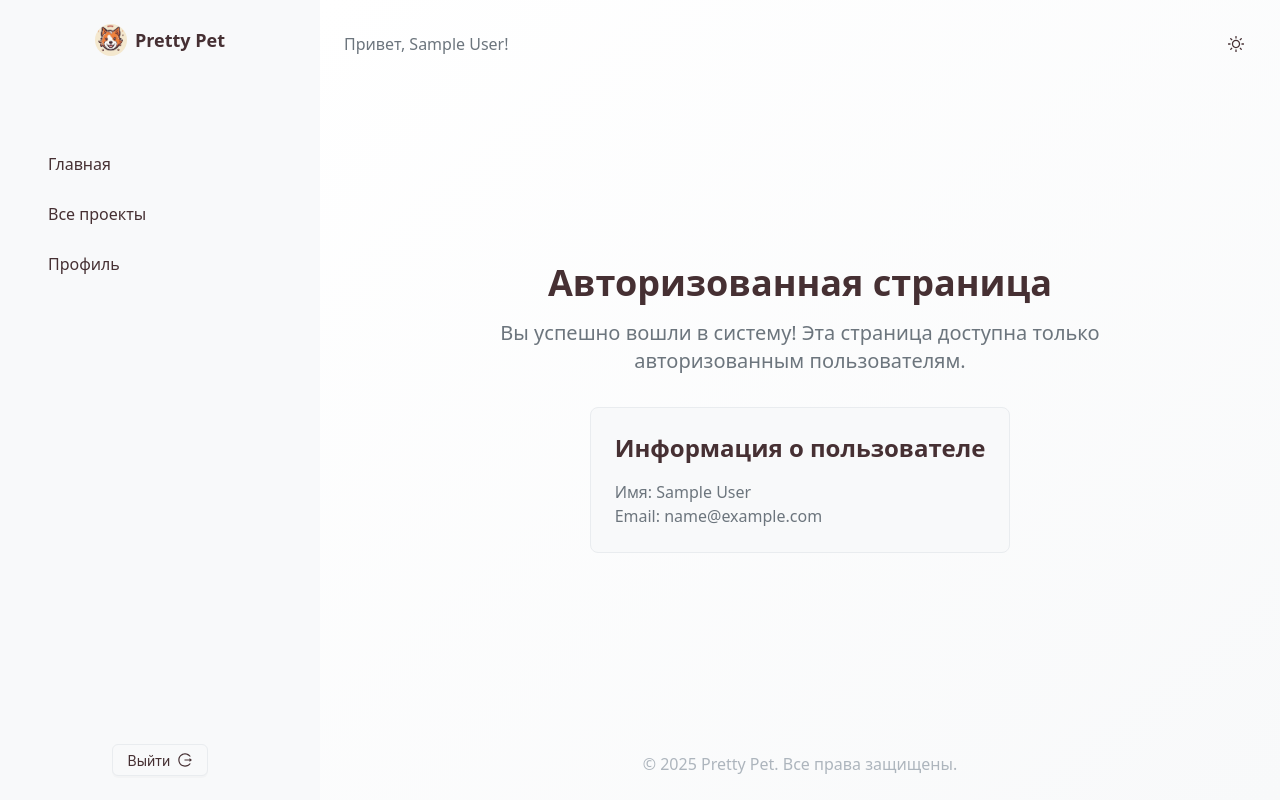
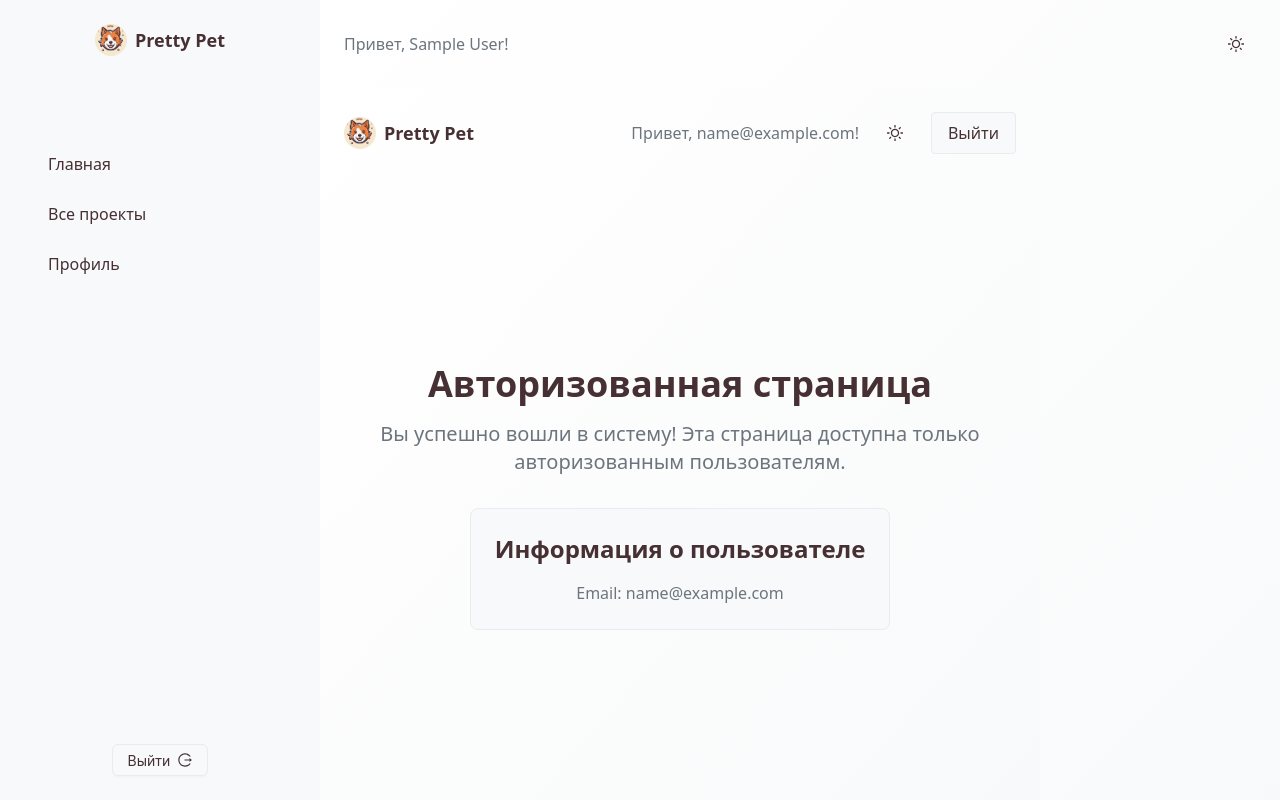
Before and after one commit to PrettyPet-Organization/frontend-react, a React (Vite) app: page /authorized in a window 1280 px wide. Built offline with nearby package versions, Linux system fonts and the light colour scheme; sample sign-in values are in the browser's storage.

Commit message:
[feature/PPF-10] delete name from auth

```diff
--- a/src/entities/User/api/userAPI.ts
+++ b/src/entities/User/api/userAPI.ts
@@ -1,5 +1,5 @@
-import type { User, RegisterData, LoginData } from '../model/userSlice';
-import { API_DELAY, EMAIL_CHECK_DELAY, EMAIL_REGEX, MOCK_USERS } from '../model/constants';
+import type { User, RegisterData, LoginData } from "../model/userSlice";
+import { EMAIL_REGEX, MOCK_USERS } from "../model/constants";
 
 // Интерфейсы для API ответов
 interface ApiResponse<T> {
@@ -13,10 +13,6 @@ interface ApiError {
   code?: string;
 }
 
-
-// Утилита для имитации задержки
-const delay = (ms: number) => new Promise(resolve => setTimeout(resolve, ms));
-
 // Утилита для генерации ID
 const generateId = () => Date.now().toString();
 
@@ -27,35 +23,28 @@ const isValidEmail = (email: string): boolean => {
 
 // API для регистрации
 export const registerUser = async (registerData: RegisterData): Promise<ApiResponse<User>> => {
-  await delay(API_DELAY);
-
   // Валидация данных
-  if (!registerData.name || registerData.name.length < 2) {
-    throw new Error('Имя должно содержать минимум 2 символа');
-  }
-
   if (!registerData.email || !isValidEmail(registerData.email)) {
-    throw new Error('Введите корректный email');
+    throw new Error("Введите корректный email");
   }
 
   if (!registerData.password || registerData.password.length < 6) {
-    throw new Error('Пароль должен содержать минимум 6 символов');
+    throw new Error("Пароль должен содержать минимум 6 символов");
   }
 
   if (registerData.confirmPassword && registerData.password !== registerData.confirmPassword) {
-    throw new Error('Пароли не совпадают');
+    throw new Error("Пароли не совпадают");
   }
 
   // Проверка на существование пользователя
   const existingUser = MOCK_USERS.find((user: User) => user.email === registerData.email);
   if (existingUser) {
-    throw new Error('Пользователь с таким email уже существует');
+    throw new Error("Пользователь с таким email уже существует");
   }
 
   // Создание нового пользователя
   const newUser: User = {
     id: generateId(),
-    name: registerData.name,
     email: registerData.email,
   };
 
@@ -64,43 +53,37 @@ export const registerUser = async (registerData: RegisterData): Promise<ApiRespo
 
   return {
     data: newUser,
-    message: 'Регистрация прошла успешно',
+    message: "Регистрация прошла успешно",
     success: true,
   };
 };
 
 // API для входа
 export const loginUser = async (loginData: LoginData): Promise<ApiResponse<User>> => {
-  await delay(API_DELAY);
-
   // Валидация данных
   if (!loginData.email || !isValidEmail(loginData.email)) {
-    throw new Error('Введите корректный email');
+    throw new Error("Введите корректный email");
   }
 
   if (!loginData.password) {
-    throw new Error('Введите пароль');
+    throw new Error("Введите пароль");
   }
 
   // Поиск пользователя
   const user = MOCK_USERS.find((u: User) => u.email === loginData.email);
   if (!user) {
-    throw new Error('Пользователь не найден');
+    throw new Error("Пользователь не найден");
   }
-
-  // В реальном приложении здесь была бы проверка пароля
-  // Для демонстрации принимаем любой пароль
 
   return {
     data: user,
-    message: 'Вход выполнен успешно',
+    message: "Вход выполнен успешно",
     success: true,
   };
 };
 
 // API для проверки доступности email
 export const checkEmailAvailability = async (email: string): Promise<boolean> => {
-  await delay(EMAIL_CHECK_DELAY); // Меньшая задержка для проверки
 
   if (!isValidEmail(email)) {
     return false;
--- a/src/entities/User/model/constants.ts
+++ b/src/entities/User/model/constants.ts
@@ -1,8 +1,4 @@
-import type { User } from './userSlice';
-
-// Настройки API
-export const API_DELAY = 1000; // 1 секунда задержки для имитации
-export const EMAIL_CHECK_DELAY = 500; // Меньшая задержка для проверки email
+import type { User } from "./userSlice";
 
 // Регулярное выражение для валидации email
 export const EMAIL_REGEX = /^[^\s@]+@[^\s@]+\.[^\s@]+$/;
@@ -10,8 +6,7 @@ export const EMAIL_REGEX = /^[^\s@]+@[^\s@]+\.[^\s@]+$/;
 // Имитация базы данных пользователей
 export const MOCK_USERS: User[] = [
   {
-    id: '1',
-    name: 'Тест',
-    email: 'test@example.com',
-  }
+    id: "1",
+    email: "test@example.com",
+  },
 ];
--- a/src/features/Auth/model/constants.ts
+++ b/src/features/Auth/model/constants.ts
@@ -1,17 +1,16 @@
 // Общие сообщения для валидации
 export const AUTH_MESSAGES = {
   EMAIL: {
-    REQUIRED: 'Введите email',
-    INVALID: 'Введите корректный email',
+    REQUIRED: "Введите email",
+    INVALID: "Введите корректный email",
   },
   PASSWORD: {
-    REQUIRED: 'Введите пароль',
+    REQUIRED: "Введите пароль",
   },
 } as const;
 
 // Лейблы
 export const AUTH_LABELS = {
-  NAME: "Имя",
   EMAIL: "Email",
   PASSWORD: "Пароль",
   CONFIRM_PASSWORD: "Подтвердите пароль",
@@ -19,7 +18,6 @@ export const AUTH_LABELS = {
 
 // Плейсхолдеры
 export const AUTH_PLACEHOLDERS = {
-  NAME: "Введите ваше имя",
   EMAIL: "Введите email",
   PASSWORD: "Введите пароль",
   CONFIRM_PASSWORD: "Подтвердите пароль",
@@ -27,10 +25,6 @@ export const AUTH_PLACEHOLDERS = {
 
 // Константы для валидации
 export const AUTH_VALIDATION = {
-  NAME: {
-    MIN_LENGTH: 2,
-    MAX_LENGTH: 50,
-  },
   PASSWORD: {
     MIN_LENGTH: 6,
   },
--- a/src/features/RegisterUser/model/config.ts
+++ b/src/features/RegisterUser/model/config.ts
@@ -1,60 +1,47 @@
 import type { FormFieldConfig } from "../../../shared/lib/forms";
-import { MailOutlined, LockOutlined, UserOutlined } from "@ant-design/icons";
+import { MailOutlined, LockOutlined } from "@ant-design/icons";
 import { AUTH_LABELS, AUTH_PLACEHOLDERS, AUTH_VALIDATION } from "../../Auth/model";
 import { REGISTER_MESSAGES } from "./constants";
 
 // Конфигурация полей для формы регистрации
 export const REGISTER_FORM_CONFIG: FormFieldConfig[] = [
   {
-      name: 'name',
-      label: AUTH_LABELS.NAME,
-      type: 'text',
-      placeholder: AUTH_PLACEHOLDERS.NAME,
-      iconComponent: UserOutlined,
-      autoComplete: 'name',
+    name: "email",
+    label: AUTH_LABELS.EMAIL,
+    type: "email",
+    placeholder: AUTH_PLACEHOLDERS.EMAIL,
+    iconComponent: MailOutlined,
+    autoComplete: "email",
     rules: [
-        { required: true, message: REGISTER_MESSAGES.NAME.REQUIRED },
-        { min: AUTH_VALIDATION.NAME.MIN_LENGTH, message: REGISTER_MESSAGES.NAME.MIN_LENGTH },
-        { max: AUTH_VALIDATION.NAME.MAX_LENGTH, message: REGISTER_MESSAGES.NAME.MAX_LENGTH },
+      { required: true, message: REGISTER_MESSAGES.EMAIL.REQUIRED },
+      { type: "email", message: REGISTER_MESSAGES.EMAIL.INVALID },
     ],
   },
   {
-      name: 'email',
-      label: AUTH_LABELS.EMAIL,
-      type: 'email',
-      placeholder: AUTH_PLACEHOLDERS.EMAIL,
-      iconComponent: MailOutlined,
-      autoComplete: 'email',
-      rules: [
-        { required: true, message: REGISTER_MESSAGES.EMAIL.REQUIRED },
-        { type: 'email', message: REGISTER_MESSAGES.EMAIL.INVALID },
-      ],
-    },
-    {
-      name: 'password',
+    name: "password",
     label: AUTH_LABELS.PASSWORD,
-      type: 'password',
+    type: "password",
     placeholder: AUTH_PLACEHOLDERS.PASSWORD,
     iconComponent: LockOutlined,
-      autoComplete: 'new-password',
+    autoComplete: "new-password",
     rules: [
       { required: true, message: REGISTER_MESSAGES.PASSWORD.REQUIRED },
       { min: AUTH_VALIDATION.PASSWORD.MIN_LENGTH, message: REGISTER_MESSAGES.PASSWORD.MIN_LENGTH },
     ],
   },
   {
-      name: 'confirmPassword',
+    name: "confirmPassword",
     label: AUTH_LABELS.CONFIRM_PASSWORD,
-      type: 'password',
+    type: "password",
     placeholder: AUTH_PLACEHOLDERS.CONFIRM_PASSWORD,
     iconComponent: LockOutlined,
-      autoComplete: 'new-password',
-      dependencies: ['password'],
+    autoComplete: "new-password",
+    dependencies: ["password"],
     rules: [
       { required: true, message: REGISTER_MESSAGES.CONFIRM_PASSWORD.REQUIRED },
       ({ getFieldValue }) => ({
         validator(_, value) {
-            if (!value || getFieldValue('password') === value) {
+          if (!value || getFieldValue("password") === value) {
             return Promise.resolve();
           }
           return Promise.reject(new Error(REGISTER_MESSAGES.CONFIRM_PASSWORD.MISMATCH));
--- a/src/features/RegisterUser/model/constants.ts
+++ b/src/features/RegisterUser/model/constants.ts
@@ -12,11 +12,6 @@ export const REGISTER_TEXTS = {
 
 // Сообщения для регистрации
 export const REGISTER_MESSAGES = {
-  NAME: {
-    REQUIRED: "Введите ваше имя",
-    MIN_LENGTH: `Имя должно содержать минимум ${AUTH_VALIDATION.NAME.MIN_LENGTH} символа`,
-    MAX_LENGTH: `Имя не должно превышать ${AUTH_VALIDATION.NAME.MAX_LENGTH} символов`,
-  },
   EMAIL: AUTH_MESSAGES.EMAIL,
   PASSWORD: {
     REQUIRED: AUTH_MESSAGES.PASSWORD.REQUIRED,
--- a/src/pages/Authorized/AuthorizedPage.tsx
+++ b/src/pages/Authorized/AuthorizedPage.tsx
@@ -1,32 +1,64 @@
 import React from 'react';
+import { useNavigate } from 'react-router-dom';
 import {useAuth} from "../../shared/lib/hooks/useAuth.ts";
+import {ASSETS} from "../../shared/config/assets.ts";
+import {ThemeToggle} from "../../features/ThemeToggle/ui/ThemeToggle.tsx";
 
 export const AuthorizedPage: React.FC = () => {
-    const {user} = useAuth();
+  const navigate = useNavigate();
+  const { user, logoutUser } = useAuth();
 
+  const handleLogout = () => {
+    logoutUser();
+    navigate('/');
+  };
 
   return (
+    <div className="min-h-screen bg-gradient-to-br from-theme-bg to-theme-surface flex flex-col">
+      {/* Header */}
+      <header className="flex justify-between items-center p-6">
+        <div className="flex items-center space-x-2">
+          <img
+            src={ASSETS.logo}
+            alt="Pretty Pet Logo"
+            className="w-8 h-8 rounded-full object-cover"
+          />
+          <span className="text-lg font-semibold text-theme-text">Pretty Pet</span>
+        </div>
+        <div className="flex items-center space-x-4">
+          <span className="text-theme-text-secondary">
+            Привет, {user?.email}!
+          </span>
+          <ThemeToggle />
+          <button
+            onClick={handleLogout}
+            className="px-4 py-2 bg-theme-surface border border-theme-border text-theme-text rounded hover:bg-theme-hover transition-colors"
+          >
+            Выйти
+          </button>
+        </div>
+      </header>
 
-        <div className="flex-1 flex flex-col items-center justify-center">
+      {/* Основной контент */}
+      <main className="flex-1 flex flex-col items-center justify-center px-6 text-center">
         <h1 className="text-4xl font-bold text-theme-text mb-4">
           Авторизованная страница
         </h1>
 
-            <p className="text-xl text-theme-text-secondary mb-8 max-w-2xl text-center">
+        <p className="text-xl text-theme-text-secondary mb-8 max-w-2xl">
           Вы успешно вошли в систему! Эта страница доступна только авторизованным пользователям.
         </p>
 
-            <div className="bg-theme-surface rounded-lg p-6 border border-theme-border">
-                <h2 className="text-2xl font-semibold text-theme-text mb-4">
-                    Информация о пользователе
-                </h2>
-                <p className="text-theme-text-secondary">
-                    Имя: {user?.name}
-                </p>
-                <p className="text-theme-text-secondary">
-                    Email: {user?.email}
-                </p>
+        <div className='bg-theme-surface rounded-lg p-6 border border-theme-border'>
+          <h2 className='text-2xl font-semibold text-theme-text mb-4'>Информация о пользователе</h2>
+          <p className='text-theme-text-secondary'>Email: {user?.email}</p>
         </div>
+      </main>
+
+      {/* Footer */}
+      <footer className="text-center py-6 text-theme-text-tertiary">
+        <p>&copy; 2025 Pretty Pet. Все права защищены.</p>
+      </footer>
     </div>
   );
 };
```
Also changed, not shown: src/entities/User/model/userSlice.ts (+8 -16 lines), 2 other files (tests, documents, lock files or other folders). Lines whose indentation alone changed are shown as unchanged.
